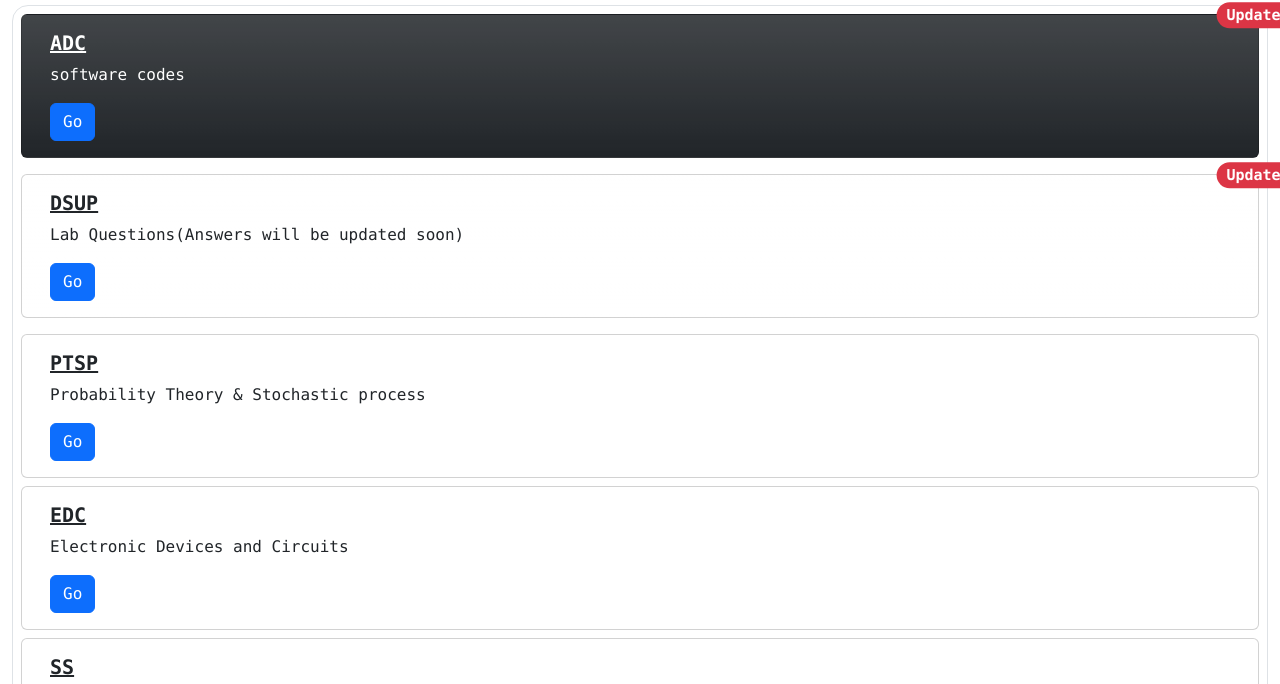
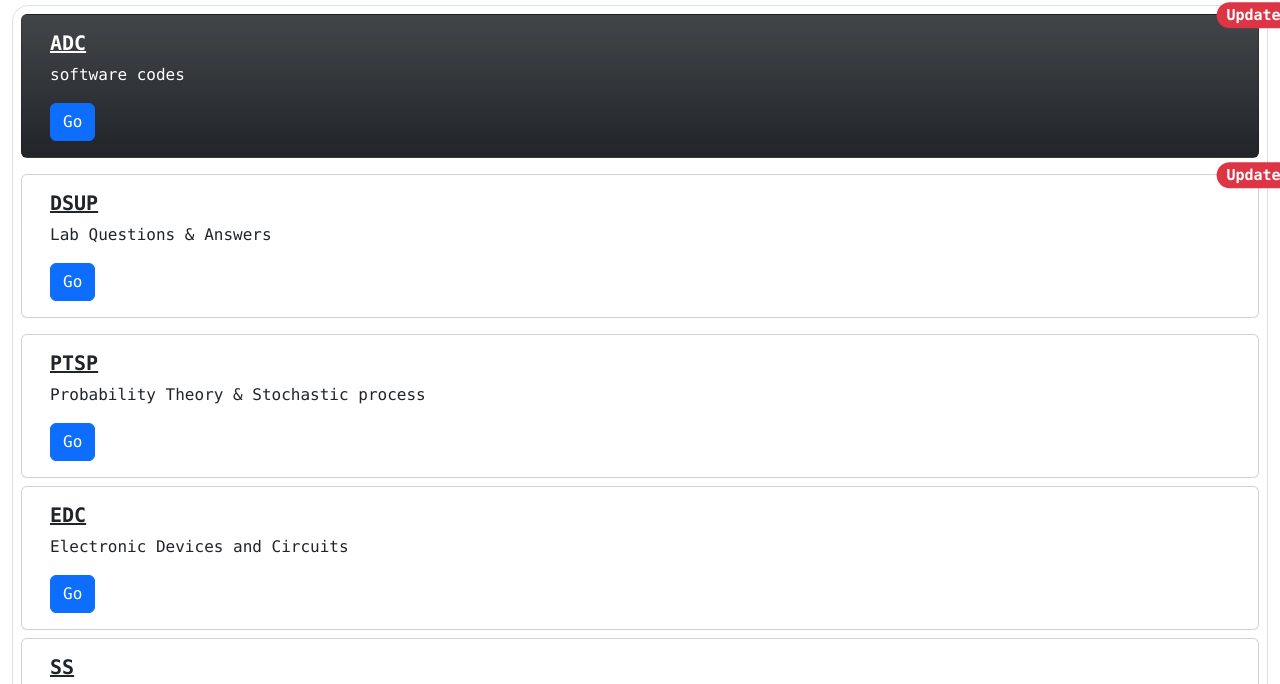
Before and after one commit to vnvrkarthik/vspace, a plain HTML site: page index.html in a window 1280 px wide. Shown: the part 113-797 px from the top of the page. Drawn offline with nearby package versions, Linux system fonts and the light colour scheme.

Commit message:
Update index.html

```diff
--- a/index.html
+++ b/index.html
@@ -132,7 +132,7 @@
               ></b
             >
           </h5>
-          <p class="card-text">Lab Questions(Answers will be updated soon)</p>
+          <p class="card-text">Lab Questions & Answers</p>
           <a href="./dsupquestions.html" class="btn btn-primary">Go</a>
         </div>
       </div>
```
